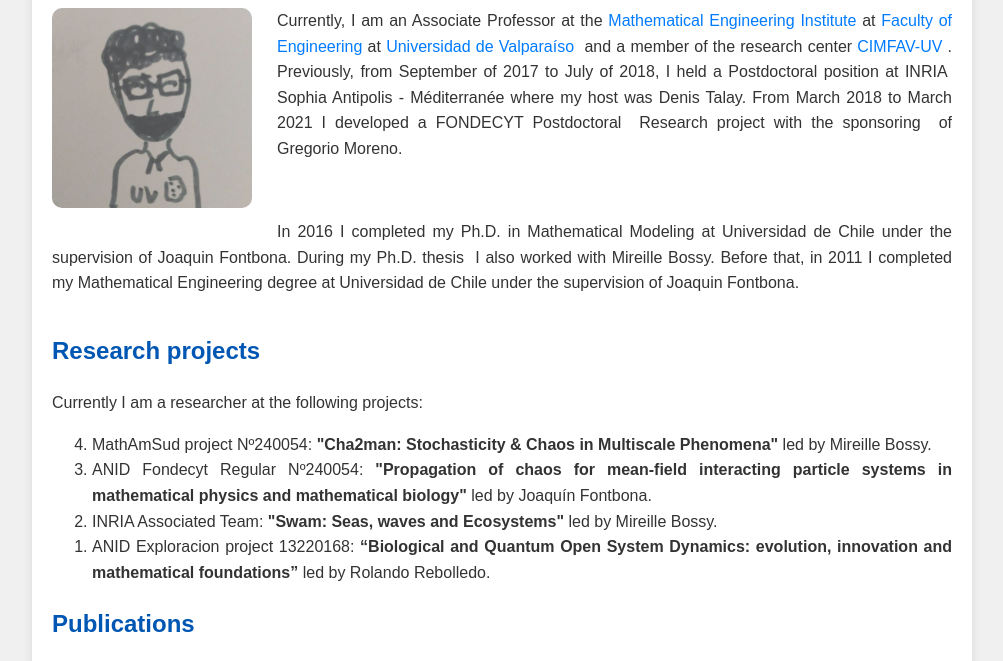
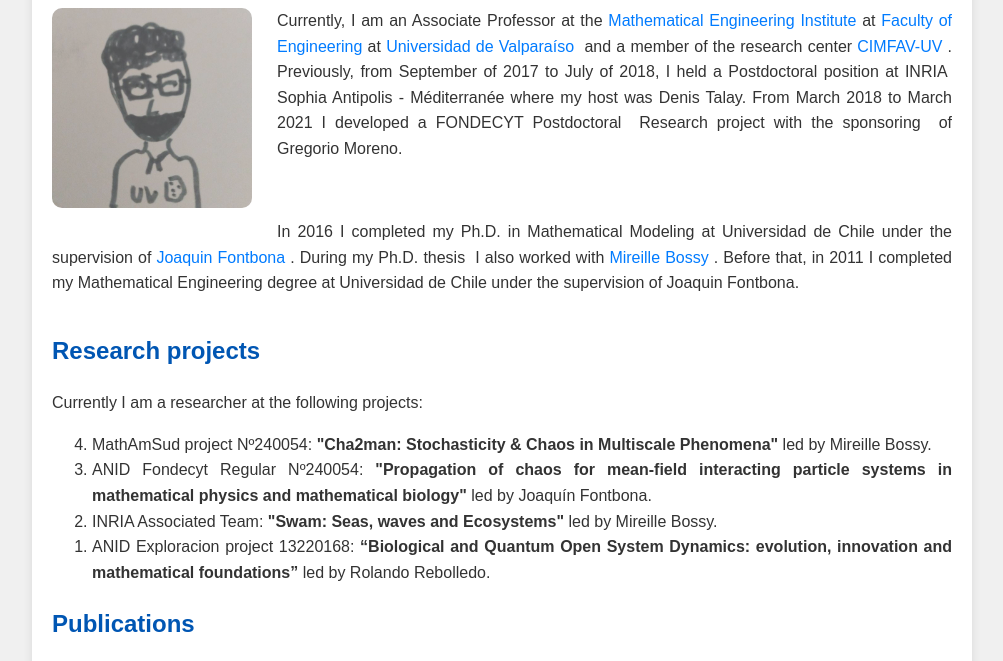
Before and after one commit to holivero/holivero.github.io, a plain HTML site: page index.html in a window 1280 px wide. Shown: the part 106-767 px from the top of the page, without its empty margins (138-1141 px from the left). Drawn offline with Linux system fonts and the light colour scheme.

Commit message:
Update index.html

```diff
--- a/index.html
+++ b/index.html
@@ -105,13 +105,13 @@
             class="profile-image"
         >
 
-        <p>Currently, I am an Associate Professor at the <a href="http://ingemat.uv.cl/">Mathematical Engineering Institute</a> at <a href="https://ingenieria.uv.cl/">Faculty of Engineering </a> at <a href="uv.cl"> Universidad de Valparaíso</a>
+        <p>Currently, I am an Associate Professor at the <a href="http://ingemat.uv.cl/">Mathematical Engineering Institute</a> at <a href="https://ingenieria.uv.cl/">Faculty of Engineering </a> at <a href="https://www.uv.cl/"> Universidad de Valparaíso</a>
             and a member of the research center <a href="https://cimfav.uv.cl/es/"> CIMFAV-UV </a>. Previously, from September of 2017 to July of 2018, I held a Postdoctoral position at INRIA
             Sophia Antipolis - Méditerranée where my host was Denis Talay. From March 2018 to March 2021 I developed a FONDECYT Postdoctoral
             Research project with the sponsoring  of Gregorio Moreno. </p>
 
-        <p> In 2016 I completed my Ph.D. in Mathematical Modeling at Universidad de Chile under the supervision of Joaquin Fontbona. During my Ph.D. thesis
-            I also worked with Mireille Bossy. Before that, in 2011 I completed my Mathematical Engineering degree at Universidad de Chile under the supervision of Joaquin Fontbona.
+        <p> In 2016 I completed my Ph.D. in Mathematical Modeling at Universidad de Chile under the supervision of <a href="https://www.cmm.uchile.cl/?cmm_people=joaquin-fontbona"> Joaquin Fontbona</a> . During my Ph.D. thesis
+            I also worked with <a href="https://www-sop.inria.fr/members/Mireille.Bossy/"> Mireille Bossy </a>. Before that, in 2011 I completed my Mathematical Engineering degree at Universidad de Chile under the supervision of Joaquin Fontbona.
         </p>
 
         <div class="clear-float"></div>
```
